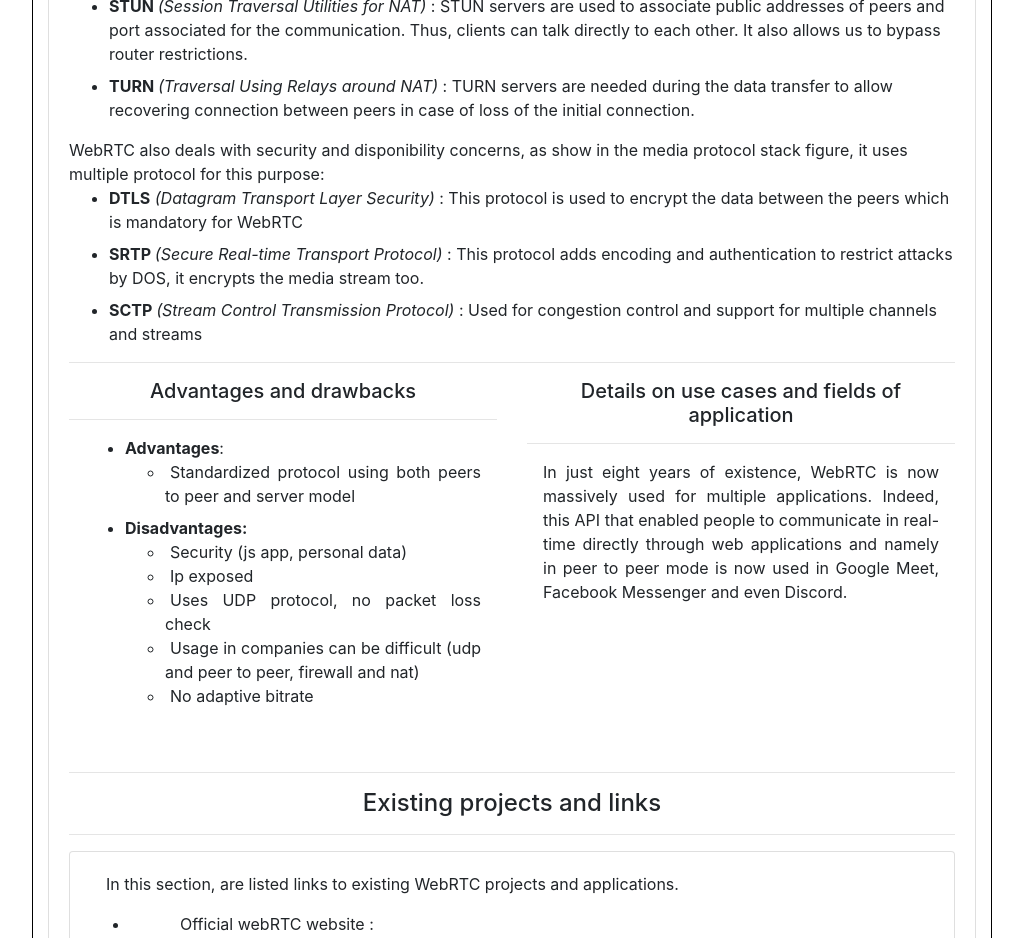
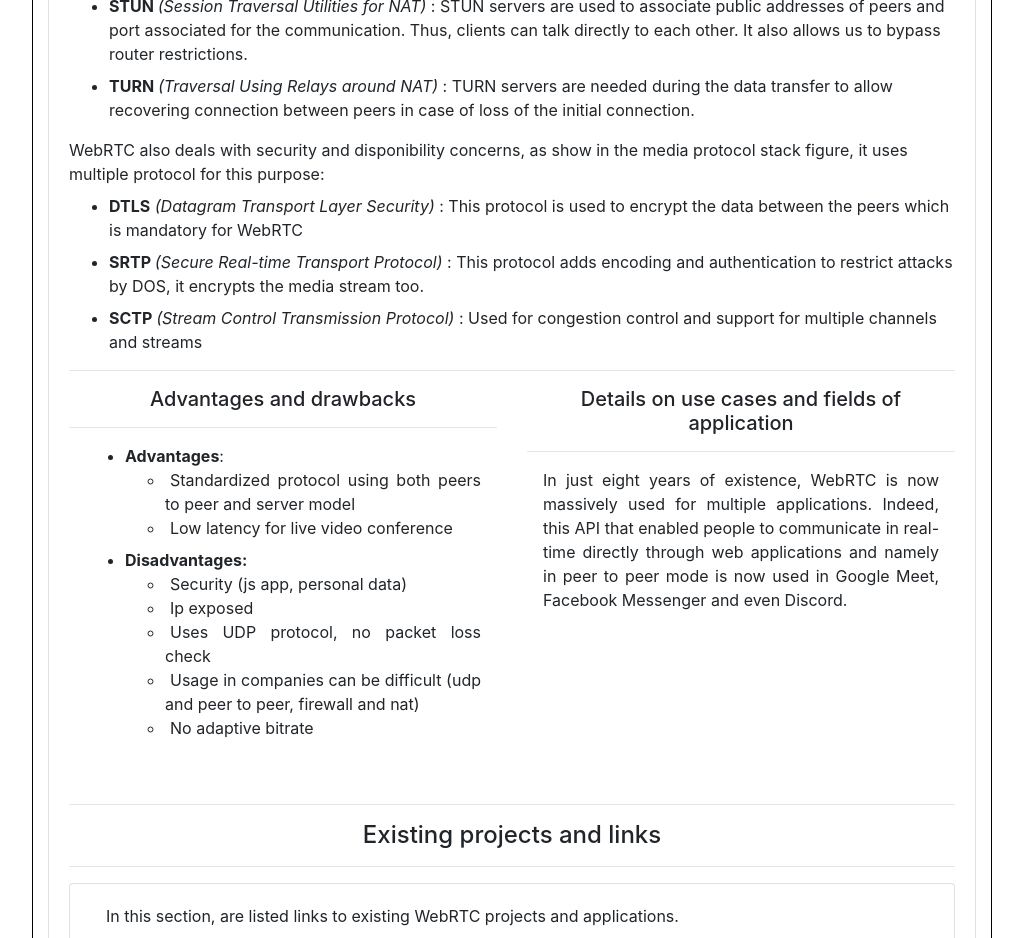
Before and after one commit to VideoStreamingEnseirb/WebRTC, a React (Create React App) app in the folder Front/: page / in a window 1280 px wide. Shown: the part 2140-3078 px from the top of the page, without its empty margins (128-1151 px from the left). Built offline with nearby package versions, Linux system fonts and the light colour scheme; no server answers.

Commit message:
Add margin

```diff
--- a/Front/src/components/presentation.js
+++ b/Front/src/components/presentation.js
@@ -102,8 +102,8 @@ export class presentation extends Component {
                         <li className="mb-2"> <strong> TURN </strong> <em> (Traversal Using Relays around NAT) </em> : TURN servers are needed during the data transfer to allow recovering connection between peers in case of loss of the initial connection.
                         </li>
                     </ul>
-                    <p className="mb-2">WebRTC also deals with security and disponibility concerns, as show in the media protocol stack figure, it uses multiple protocol for this purpose:
-                        <ul>
+                    <p>WebRTC also deals with security and disponibility concerns, as show in the media protocol stack figure, it uses multiple protocol for this purpose:
+                        <ul className="mt-2">
                             <li className="mb-2"> <strong> DTLS</strong> <em>(Datagram Transport Layer Security) </em>: This protocol is used to encrypt the data between the peers which is mandatory for WebRTC</li>
                             <li className="mb-2"> <strong> SRTP </strong> <em>(Secure Real-time Transport Protocol) </em>  : This protocol adds encoding and authentication to restrict attacks by DOS, it encrypts the media stream too.
                             </li>
@@ -135,9 +135,9 @@ export class presentation extends Component {
                                         <strong>Advantages</strong>:
 
                                         <ul>
-                                            <li>
-                                                Standardized protocol using both peers to peer and server model
-                                            </li>
+                                            <li>Standardized protocol using both peers to peer and server model</li>
+                                            <li>Low latency for live video conference</li>
+
                                         </ul>
 
                                     </li>
```
